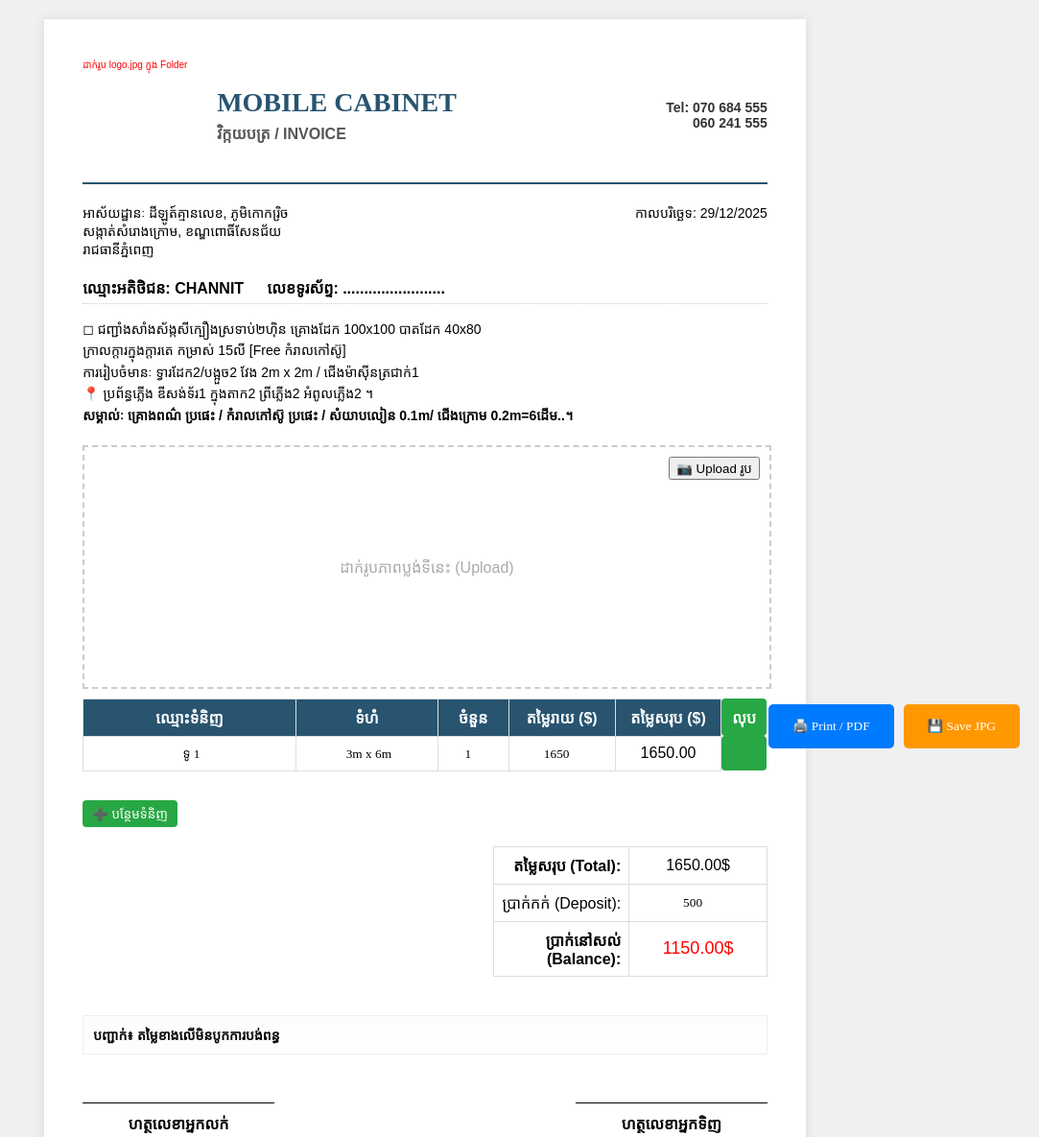
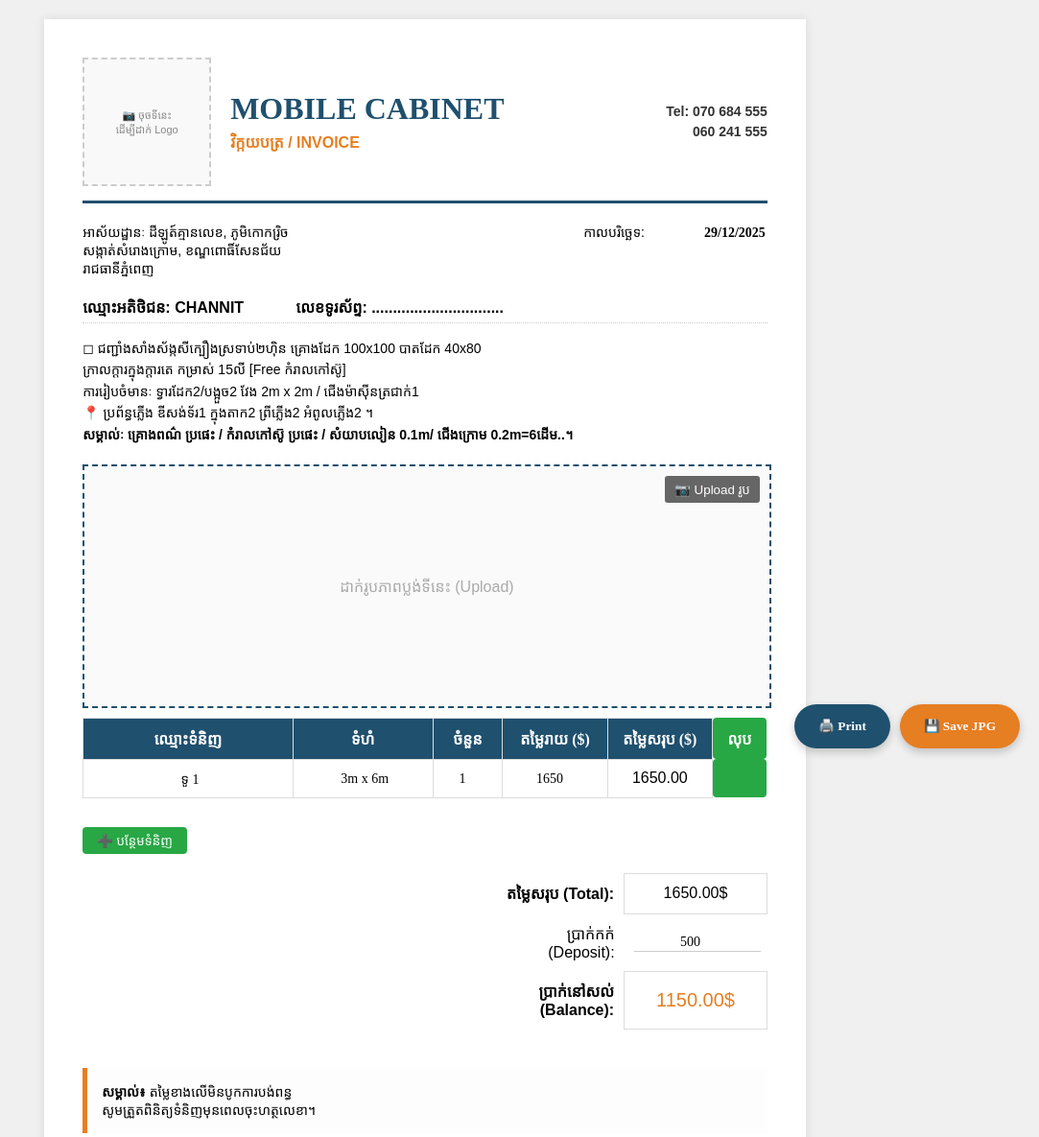
Before and after one commit to adsreaksa-hash/my-invoice-system.github.io, a plain HTML site: page index.html in a window 1280 px wide. Shown: the top 1185 px of the page at 96% size, without its empty margins (197-1280 px from the left). Drawn offline with nearby package versions, Linux system fonts and the light colour scheme; a web font is replaced by a local one.

Commit message:
Add files via upload

```diff
--- a/index.html
+++ b/index.html
@@ -3,94 +3,122 @@
 <head>
     <meta charset="UTF-8">
     <meta name="viewport" content="width=device-width, initial-scale=1.0">
-    <title>Mobile Cabinet Invoice System</title>
+    <title>Mobile Cabinet Invoice</title>
     <link href="https://fonts.googleapis.com/css2?family=Battambang:wght@400;700&family=Moul&display=swap" rel="stylesheet">
     <script src="https://cdnjs.cloudflare.com/ajax/libs/html2canvas/1.4.1/html2canvas.min.js"></script>
 
     <style>
+        /* General Setup */
         body { font-family: 'Battambang', sans-serif; background-color: #f0f0f0; margin: 0; padding: 20px; }
         .invoice-container { background-color: white; width: 210mm; min-height: 297mm; margin: 0 auto; padding: 40px; box-shadow: 0 0 10px rgba(0,0,0,0.1); position: relative; box-sizing: border-box;}
 
-        /* Header ថ្មី - រៀបចំអោយដូច Logo */
+        /* Header Design */
         .header {
             display: flex;
             align-items: center;
             margin-bottom: 20px;
-            border-bottom: 2px solid #285470; /* ពណ៌ខៀវដូច Logo */
-            padding-bottom: 10px;
+            border-bottom: 3px solid #1f506e;
+            padding-bottom: 15px;
         }
+
+        /* LOGO UPLOAD AREA (NEW) */
         .logo-area {
-            width: 120px;
-            height: 120px;
+            width: 130px;
+            height: 130px;
             margin-right: 20px;
+            display: flex;
+            align-items: center;
+            justify-content: center;
+            border: 2px dashed #ccc; /* ដាក់គែមដាច់ៗអោយដឹងថាចុចបាន */
+            cursor: pointer;
+            background-color: #f9f9f9;
+            overflow: hidden;
+            position: relative;
         }
-        /* ដាក់រូប Logo អោយពេញ */
-        .logo-area img {
-            width: 100%;
-            height: 100%;
-            object-fit: contain;
-        }
+        .logo-area:hover { background-color: #eef; border-color: #1f506e; }
+        .logo-area img { width: 100%; height: 100%; object-fit: contain; display: none; }
+        .logo-placeholder-text { text-align: center; font-size: 11px; color: #888; pointer-events: none; }
 
         .company-title { flex-grow: 1; }
         .company-title h1 {
             font-family: 'Moul', serif;
             margin: 0;
-            font-size: 28px;
-            color: #285470; /* ពណ៌អក្សរដូចផ្ទៃ Logo */
+            font-size: 32px;
+            color: #1f506e;
             text-transform: uppercase;
         }
-        .invoice-details { text-align: right; font-size: 14px; color: #333; }
+        .sub-title { font-size: 16px; color: #e67e22; font-weight: bold; margin-top: 5px; }
+        .invoice-details { text-align: right; font-size: 14px; color: #333; line-height: 1.5; }
 
-        /* General Styles */
+        /* General Info */
         .info-section { display: flex; justify-content: space-between; margin-bottom: 20px; font-size: 14px; }
         .customer-info { font-weight: bold; margin-bottom: 15px; font-size: 16px; border-bottom: 1px dotted #ccc; padding-bottom: 5px;}
         .description-box { margin-bottom: 20px; font-size: 14px; line-height: 1.6; }
-        .blueprint-placeholder { width: 100%; height: 250px; border: 2px dashed #ccc; margin: 10px 0; display: flex; align-items: center; justify-content: center; color: #aaa; position: relative; overflow: hidden;}
+
+        /* Blueprint Upload Area */
+        .blueprint-placeholder {
+            width: 100%; height: 250px;
+            border: 2px dashed #1f506e;
+            margin: 10px 0;
+            display: flex; align-items: center; justify-content: center;
+            color: #aaa; position: relative; overflow: hidden; background-color: #fafafa;
+        }
         .blueprint-placeholder img { max-width: 100%; max-height: 100%; object-fit: contain; }
 
         /* Table */
         table { width: 100%; border-collapse: collapse; margin-bottom: 20px; }
-        th, td { border: 1px solid #ddd; padding: 8px; text-align: center; vertical-align: middle; }
-        th { background-color: #285470; color: white; font-weight: bold; } /* ក្បាលតារាងពណ៌ដូច Logo */
+        th, td { border: 1px solid #ddd; padding: 10px; text-align: center; vertical-align: middle; }
+        th { background-color: #1f506e; color: white; font-weight: bold; font-family: 'Battambang'; }
         .text-left { text-align: left; }
         .text-right { text-align: right; }
-        .calc-input { width: 100%; border: none; text-align: center; font-family: 'Battambang'; outline: none; }
+        .calc-input { width: 100%; border: none; text-align: center; font-family: 'Battambang'; outline: none; font-size: 14px;}
+        .date-input { border: none; font-family: 'Battambang'; font-size: 14px; width: 120px; text-align: right; outline: none; font-weight: bold; cursor: pointer; }
 
-        /* Buttons & Footer */
-        .payment-info { margin-top: 20px; font-size: 14px; background: #fdfdfd; padding: 10px; border: 1px solid #eee; }
-        .signatures { display: flex; justify-content: space-between; margin-top: 50px; text-align: center; }
+        /* Footer */
+        .payment-info { margin-top: 20px; font-size: 14px; background: #fdfdfd; padding: 15px; border-left: 5px solid #e67e22; }
+        .signatures { display: flex; justify-content: space-between; margin-top: 60px; text-align: center; }
         .sign-line { width: 200px; border-top: 1px solid black; padding-top: 10px; font-weight: bold; }
+
+        /* Buttons */
         .control-panel { position: fixed; bottom: 20px; right: 20px; display: flex; gap: 10px; z-index: 1000; }
-        .btn { padding: 15px 25px; color: white; border: none; border-radius: 5px; cursor: pointer; font-family: 'Battambang'; }
-        .print-btn { background-color: #007bff; }
-        .jpg-btn { background-color: #ff9800; }
+        .btn { padding: 15px 25px; color: white; border: none; border-radius: 50px; cursor: pointer; font-family: 'Battambang'; font-weight: bold; box-shadow: 0 4px 10px rgba(0,0,0,0.2); }
+        .print-btn { background-color: #1f506e; }
+        .jpg-btn { background-color: #e67e22; }
+
+        /* Hidden elements on Print/Save */
         .no-print-btn, .delete-btn { cursor: pointer; }
-        .delete-btn { background-color: #dc3545; color: white; border: none; border-radius: 3px; }
-        .no-print-btn { background-color: #28a745; color: white; border: none; padding: 5px 10px; border-radius: 4px; margin-top: 10px;}
-        .upload-btn { position: absolute; top: 10px; right: 10px; }
+        .delete-btn { background-color: #dc3545; color: white; border: none; border-radius: 3px; padding: 2px 8px;}
+        .no-print-btn { background-color: #28a745; color: white; border: none; padding: 5px 15px; border-radius: 4px; margin-top: 10px;}
+        .upload-btn { position: absolute; top: 10px; right: 10px; padding: 5px 10px; background: #666; color: white; border: none; border-radius: 3px; cursor: pointer;}
 
         @media print {
             .control-panel, .no-print-btn, .delete-btn, .upload-btn { display: none !important; }
             .invoice-container { box-shadow: none; margin: 0; width: 100%; }
+            body { background-color: white; padding: 0; }
+            .logo-area { border: none; background: transparent; } /* លាក់គែម Logo ពេល Print */
+            .logo-placeholder-text { display: none; }
         }
     </style>
 </head>
 <body>
     <div class="control-panel">
-        <button class="btn print-btn" onclick="window.print()">🖨️ Print / PDF</button>
+        <button class="btn print-btn" onclick="window.print()">🖨️ Print</button>
         <button class="btn jpg-btn" onclick="saveAsJPG()">💾 Save JPG</button>
     </div>
 
     <div class="invoice-container" id="invoice-content">
         <div class="header">
-            <div class="logo-area">
-                <img src="logo.jpg" alt="Logo" onerror="this.style.display='none'; document.getElementById('logo-text-placeholder').style.display='block'">
-                <div id="logo-text-placeholder" style="display:none; font-size:10px; color:red;">ដាក់រូប logo.jpg ក្នុង Folder</div>
+            <div class="logo-area" onclick="document.getElementById('logo-upload').click()">
+                <img id="logo-img" />
+                <div class="logo-placeholder-text" id="logo-text">
+                    📷 ចុចទីនេះ<br>ដើម្បីដាក់ Logo
+                </div>
+                <input type="file" id="logo-upload" accept="image/*" style="display:none" onchange="loadLogo(event)">
             </div>
 
             <div class="company-title">
                 <h1>Mobile Cabinet</h1>
-                <div style="font-size: 16px; color: #555; margin-top: 5px; font-weight: bold;">វិក្កយបត្រ / INVOICE</div>
+                <div class="sub-title">វិក្កយបត្រ / INVOICE</div>
             </div>
             <div class="invoice-details" contenteditable="true">
                 <b>Tel: 070 684 555</b><br>
@@ -105,12 +133,12 @@
                 រាជធានីភ្នំពេញ
             </div>
             <div class="text-right">
-                កាលបរិច្ឆេទ: <span id="date-today"></span>
+                កាលបរិច្ឆេទ: <input type="text" id="date-input" class="date-input">
             </div>
         </div>
 
         <div class="customer-info" contenteditable="true">
-            ឈ្មោះអតិថិជន: CHANNIT <span style="margin-left:20px;">លេខទូរស័ព្ទ: ........................</span>
+            ឈ្មោះអតិថិជន: CHANNIT <span style="margin-left:50px;">លេខទូរស័ព្ទ: ...............................</span>
         </div>
 
         <div class="description-box" contenteditable="true">
@@ -153,16 +181,17 @@
         <button class="no-print-btn" onclick="addRow()">➕ បន្ថែមទំនិញ</button>
 
         <div style="margin-top: 20px;">
-            <table style="width: 40%; float: right;">
-                <tr><td class="text-right"><b>តម្លៃសរុប (Total):</b></td><td class="total-cell" id="grand-total">0.00$</td></tr>
-                <tr><td class="text-right">ប្រាក់កក់ (Deposit):</td><td><input type="number" class="calc-input" id="deposit-amt" value="500" oninput="calculateTotal()"></td></tr>
-                <tr><td class="text-right"><b>ប្រាក់នៅសល់ (Balance):</b></td><td class="total-cell" id="balance-due" style="color: red; font-size: 18px;">0.00$</td></tr>
+            <table style="width: 40%; float: right; border: none;">
+                <tr><td class="text-right" style="border:none"><b>តម្លៃសរុប (Total):</b></td><td class="total-cell" id="grand-total">0.00$</td></tr>
+                <tr><td class="text-right" style="border:none">ប្រាក់កក់ (Deposit):</td><td style="border:none"><input type="number" class="calc-input" id="deposit-amt" value="500" oninput="calculateTotal()" style="border-bottom: 1px solid #ccc;"></td></tr>
+                <tr><td class="text-right" style="border:none"><b>ប្រាក់នៅសល់ (Balance):</b></td><td class="total-cell" id="balance-due" style="color: #e67e22; font-size: 20px;">0.00$</td></tr>
             </table>
             <div style="clear: both;"></div>
         </div>
 
         <div class="payment-info" contenteditable="true">
-            <b>បញ្ជាក់៖ តម្លៃខាងលើមិនបូកការបង់ពន្ធ</b>
+            <b>សម្គាល់៖</b> តម្លៃខាងលើមិនបូកការបង់ពន្ធ<br>
+            សូមត្រួតពិនិត្យទំនិញមុនពេលចុះហត្ថលេខា។
         </div>
 
         <div class="signatures">
@@ -172,9 +201,11 @@
     </div>
 
     <script>
+        // កាលបរិច្ឆេទ
         const today = new Date();
-        document.getElementById('date-today').innerText = today.toLocaleDateString('en-GB');
+        document.getElementById('date-input').value = today.toLocaleDateString('en-GB');
 
+        // មុខងារគិតលុយ
         function calculateTotal() {
             let rows = document.querySelectorAll('#invoice-items tr');
             let grandTotal = 0;
@@ -191,17 +222,25 @@
             document.getElementById('balance-due').innerText = balance.toFixed(2) + '$';
         }
 
+        // បន្ថែម/លុបជួរ
         function addRow() {
             let table = document.getElementById('invoice-items');
             let newRow = table.insertRow();
             newRow.innerHTML = `<td><input type="text" class="calc-input text-left" placeholder="ឈ្មោះ"></td><td><input type="text" class="calc-input" placeholder="ទំហំ"></td><td><input type="number" class="calc-input qty" value="0" oninput="calculateTotal()"></td><td><input type="number" class="calc-input price" value="0" oninput="calculateTotal()"></td><td class="total-cell">0.00</td><td class="no-print-btn"><button class="delete-btn" onclick="removeRow(this)">❌</button></td>`;
         }
+        function removeRow(btn) { btn.parentNode.parentNode.remove(); calculateTotal(); }
 
-        function removeRow(btn) {
-            btn.parentNode.parentNode.remove();
-            calculateTotal();
-        }
+        // ============ មុខងារ UPLOAD ថ្មី ============
 
+        // 1. សម្រាប់ LOGO
+        var loadLogo = function(event) {
+            var image = document.getElementById('logo-img');
+            image.src = URL.createObjectURL(event.target.files[0]);
+            image.style.display = 'block';
+            document.getElementById('logo-text').style.display = 'none'; // លាក់អក្សរពេលមានរូប
+        };
+
+        // 2. សម្រាប់ ប្លង់
         var loadFile = function(event) {
             var image = document.getElementById('preview-img');
             image.src = URL.createObjectURL(event.target.files[0]);
@@ -209,20 +248,17 @@
             document.getElementById('bp-text').style.display = 'none';
         };
 
+        // SAVE JPG
         function saveAsJPG() {
             const element = document.getElementById("invoice-content");
             const btn = document.querySelector(".jpg-btn");
             btn.innerText = "⏳ កំពុង Save...";
             html2canvas(element, {
-                scale: 2,
-                useCORS: true,
-                backgroundColor: "#ffffff",
-                ignoreElements: (node) => {
-                    return node.classList.contains('no-print-btn') || node.classList.contains('upload-btn');
-                }
+                scale: 2, useCORS: true, backgroundColor: "#ffffff",
+                ignoreElements: (node) => { return node.classList.contains('no-print-btn') || node.classList.contains('upload-btn') || node.classList.contains('logo-placeholder-text'); }
             }).then(canvas => {
                 const link = document.createElement('a');
-                link.download = 'Invoice-' + Date.now() + '.jpg';
+                link.download = 'MobileCabinet-' + Date.now() + '.jpg';
                 link.href = canvas.toDataURL('image/jpeg', 0.9);
                 link.click();
                 btn.innerText = "💾 Save JPG";
```
